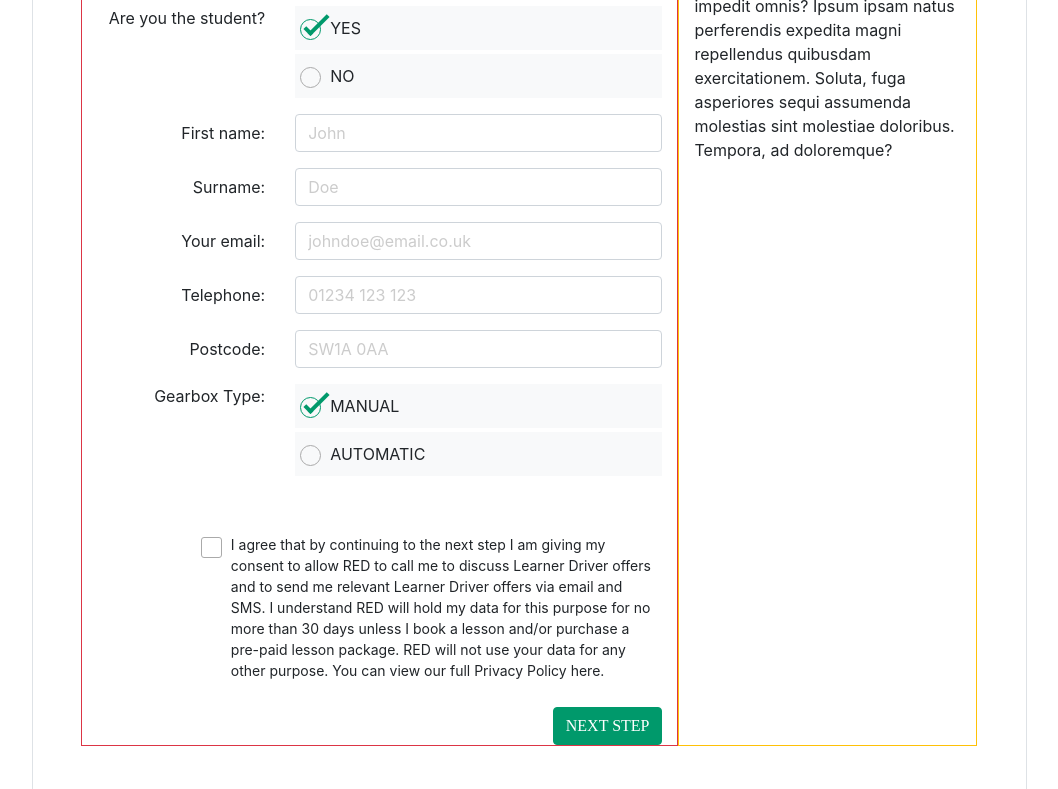
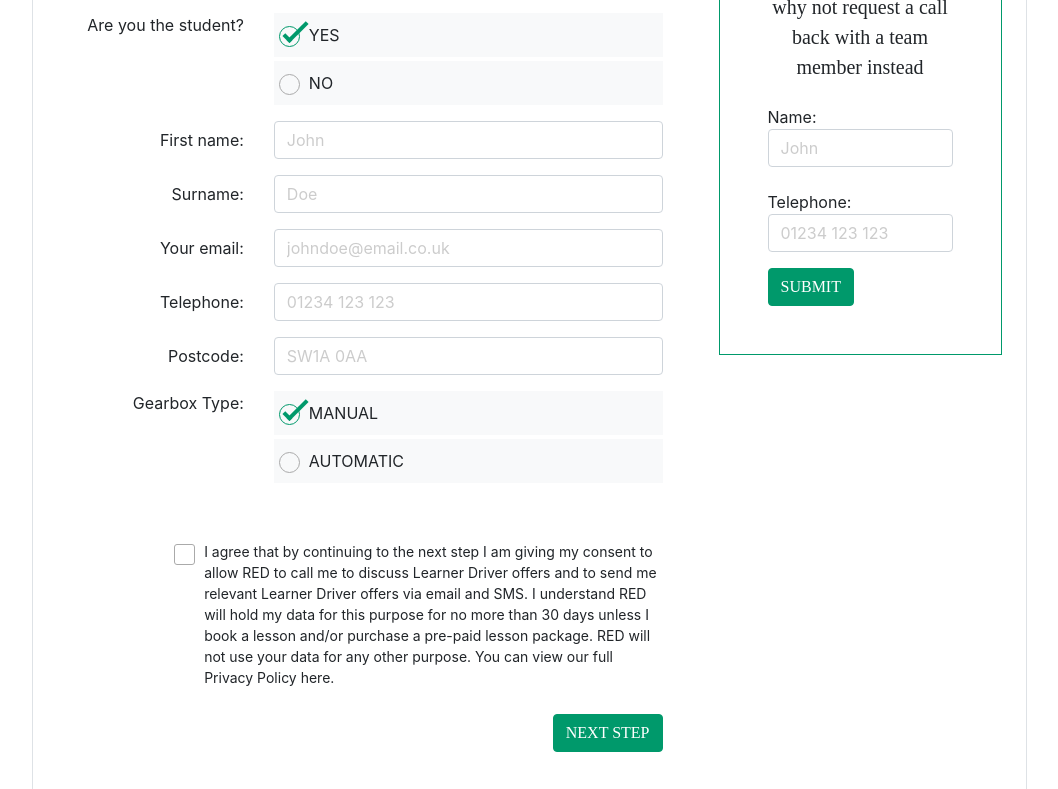
Before and after one commit to OziOcb/book-an-appointemnt-pugin, a website: page src/index.html in a window 1280 px wide. Shown: the part 224-1013 px from the top of the page, without its empty margins (111-1169 px from the left). Drawn offline with nearby package versions, Linux system fonts and the light colour scheme; files that its build step writes are made by us from their sources.

Commit message:
Change the Main Plugin's Area layout / Add a dummy Request A Call form in it

```diff
--- a/src/index.html
+++ b/src/index.html
@@ -16,7 +16,7 @@
 			<div class="row">
 				<section class="col mx-auto">
 					<!-- TABS -->
-					<ul class="nav nav-tabs nav-fill" role="tablist">
+					<ul class="nav nav-tabs nav-fill mb-2" role="tablist">
 						<!-- TAB 1 -->
 						<li class="nav-item" role="presentation">
 							<a class="bfd-tab nav-link font-xxs active" href="#paneStep1" data-toggle="tab" aria-controls="paneStep1" role="tab" title="Step 1" id="tabStep1">
@@ -100,14 +100,15 @@
 					<!-- TABS END -->
 
 					<!-- PLUGINS' MAIN AREA -->
-					<form id="stepped" role="form">
-						<div class="tab-content p-md-3 p-lg-5 mt-2 border">
+
+					<div class="row no-gutters border">
+						<!-- FORM -->
+						<form class="col-12 col-md-8 px-0 py-3 p-md-3 px-lg-4 py-lg-5" id="stepped" role="form">
+							<div class="tab-content p-2">
 								<!-- STEP 1 - YOUR DETAILS -->
 								<div class="tab-pane active" role="tabpanel" id="paneStep1">
 									<!-- STEP CONTENT -->
-								<div class="container-fluid mb-3">
-									<div class="row">
-										<div class="col-12 col-md-8 py-4 py-md-0 border border-danger">
+
 									<h2 class="text-primary">Book and Pay Online</h2>
 									<p class="lead">New Student</p>
 
@@ -135,7 +136,7 @@
 
 									<!-- First Name -->
 									<div class="form-group row">
-												<label for="firstName" class="bfd-srOnlyOnMobile col-12 col-sm-4 col-form-label text-sm-right">First name:</label>
+										<label for="firstName" class="col-12 col-sm-4 col-form-label text-sm-right">First name:</label>
 										<div class="col d-flex align-items-center">
 											<input type="text" class="form-control" id="firstName" placeholder="John" required />
 										</div>
@@ -143,7 +144,7 @@
 
 									<!-- Surname -->
 									<div class="form-group row">
-												<label for="surname" class="bfd-srOnlyOnMobile col-12 col-sm-4 col-form-label text-sm-right">Surname:</label>
+										<label for="surname" class="col-12 col-sm-4 col-form-label text-sm-right">Surname:</label>
 										<div class="col d-flex align-items-center">
 											<input type="text" class="form-control" id="surname" placeholder="Doe" required />
 										</div>
@@ -151,7 +152,7 @@
 
 									<!-- Email -->
 									<div class="form-group row">
-												<label for="email" class="bfd-srOnlyOnMobile col-12 col-sm-4 col-form-label text-sm-right">Your email:</label>
+										<label for="email" class="col-12 col-sm-4 col-form-label text-sm-right">Your email:</label>
 										<div class="col d-flex align-items-center">
 											<input type="email" class="form-control" id="email" placeholder="johndoe@email.co.uk" required />
 										</div>
@@ -159,7 +160,7 @@
 
 									<!-- Telephone -->
 									<div class="form-group row">
-												<label for="telephone" class="bfd-srOnlyOnMobile col-12 col-sm-4 col-form-label text-sm-right">Telephone:</label>
+										<label for="telephone" class="col-12 col-sm-4 col-form-label text-sm-right">Telephone:</label>
 										<div class="col d-flex align-items-center">
 											<input type="number" class="form-control" id="telephone" placeholder="01234 123 123" required />
 										</div>
@@ -167,7 +168,7 @@
 
 									<!-- Post Code -->
 									<div class="form-group row">
-												<label for="postcode" class="bfd-srOnlyOnMobile col-12 col-sm-4 col-form-label text-sm-right">Postcode:</label>
+										<label for="postcode" class="col-12 col-sm-4 col-form-label text-sm-right">Postcode:</label>
 										<div class="col d-flex align-items-center">
 											<input type="text" class="form-control" id="postcode" placeholder="SW1A 0AA" required />
 										</div>
@@ -201,8 +202,7 @@
 												<input class="form-check-input" type="checkbox" id="allowToCall" required />
 												<label class="form-check-label font-xxxs" for="allowToCall">
 													I agree that by continuing to the next step I am giving my consent to allow RED to call me to discuss Learner Driver offers and to send me relevant Learner Driver offers via email and SMS. I understand RED will
-															hold my data for this purpose for no more than 30 days unless I book a lesson and/or purchase a pre-paid lesson package. RED will not use your data for any other purpose. You can view our full Privacy Policy
-															here.
+													hold my data for this purpose for no more than 30 days unless I book a lesson and/or purchase a pre-paid lesson package. RED will not use your data for any other purpose. You can view our full Privacy Policy here.
 												</label>
 											</div>
 										</div>
@@ -214,16 +214,7 @@
 										<button class="btn btn-primary ml-auto next-step" type="button" data-step="1">NEXT STEP</button>
 									</div>
 									<!-- BUTTONS BAR END -->
-										</div>
 
-										<!-- ASIDE -->
-										<aside class="col-12 col-md-4 py-4 py-md-0 border border-warning">
-											======== ========= Lorem ipsum dolor, sit amet consectetur adipisicing elit. Soluta hic maiores rem nulla. Obcaecati quia quis at impedit omnis? Ipsum ipsam natus perferendis expedita magni repellendus quibusdam
-											exercitationem. Soluta, fuga asperiores sequi assumenda molestias sint molestiae doloribus. Tempora, ad doloremque?
-										</aside>
-										<!-- ASIDE END -->
-									</div>
-								</div>
 									<!-- STEP CONTENT END -->
 								</div>
 								<!-- STEP 1 - YOUR DETAILS END -->
@@ -279,6 +270,39 @@
 								<!-- STEP 5 - THANK YOU END -->
 							</div>
 						</form>
+						<!-- FORM END -->
+
+						<!-- ASIDE -->
+						<aside class="col-12 col-md-4 px-2 py-3 p-md-3 px-lg-4 py-lg-5">
+							<div class="p-3 p-lg-5 border border-primary">
+								<form id="requestCallBack" role="form">
+									<h3 class="text-primary text-center">Unsure?</h3>
+									<p class="lead text-center">why not request a call back with a team member instead</p>
+
+									<!-- Name -->
+									<div class="form-group row">
+										<label for="firstName" class="col-12 col-form-label pb-0">Name:</label>
+										<div class="col d-flex align-items-center">
+											<input type="text" class="form-control" id="firstName" placeholder="John" required />
+										</div>
+									</div>
+
+									<!-- Telephone -->
+									<div class="form-group row">
+										<label for="telephone" class="col-12 col-form-label pb-0">Telephone:</label>
+										<div class="col d-flex align-items-center">
+											<input type="number" class="form-control" id="telephone" placeholder="01234 123 123" required />
+										</div>
+									</div>
+
+									<!-- Submit -->
+									<button class="btn btn-primary ml-auto" type="submit">SUBMIT</button>
+								</form>
+							</div>
+						</aside>
+						<!-- ASIDE END -->
+					</div>
+
 					<!-- PLUGINS' MAIN AREA END -->
 				</section>
 			</div>
```
Lines whose indentation alone changed are shown as unchanged.
